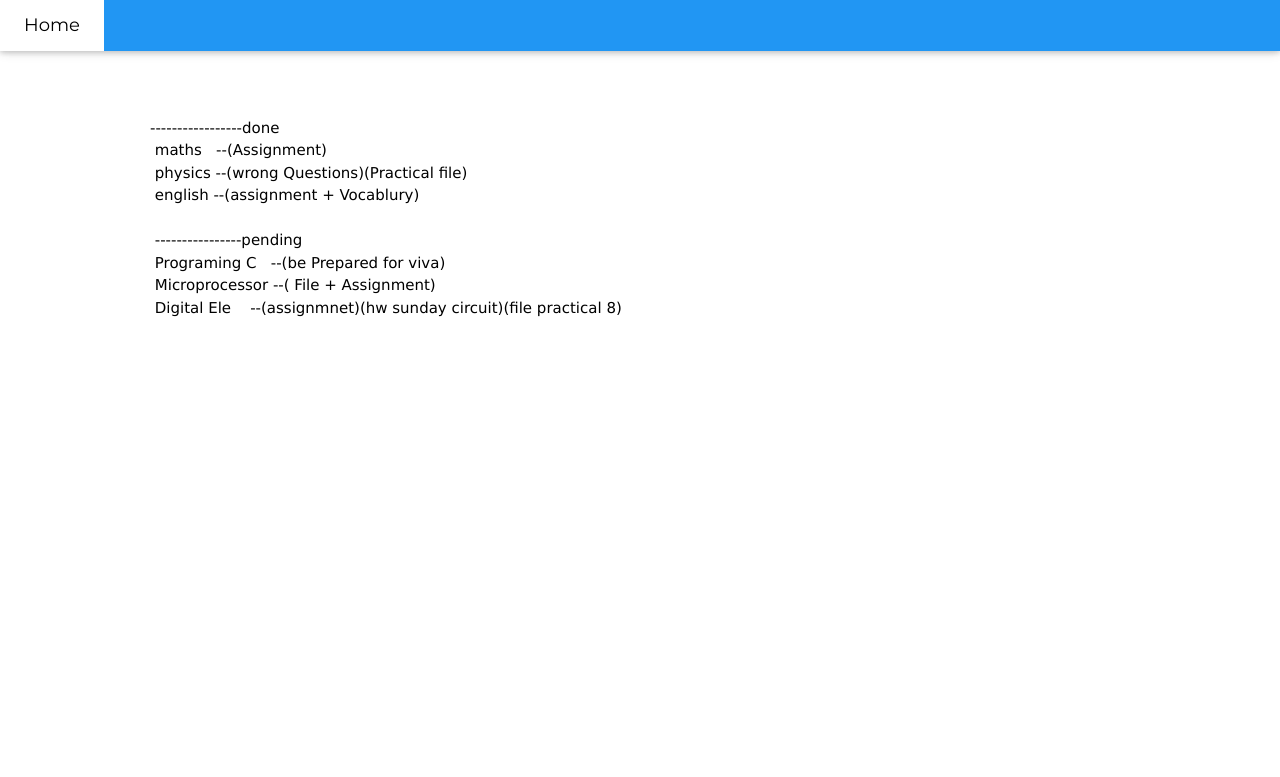
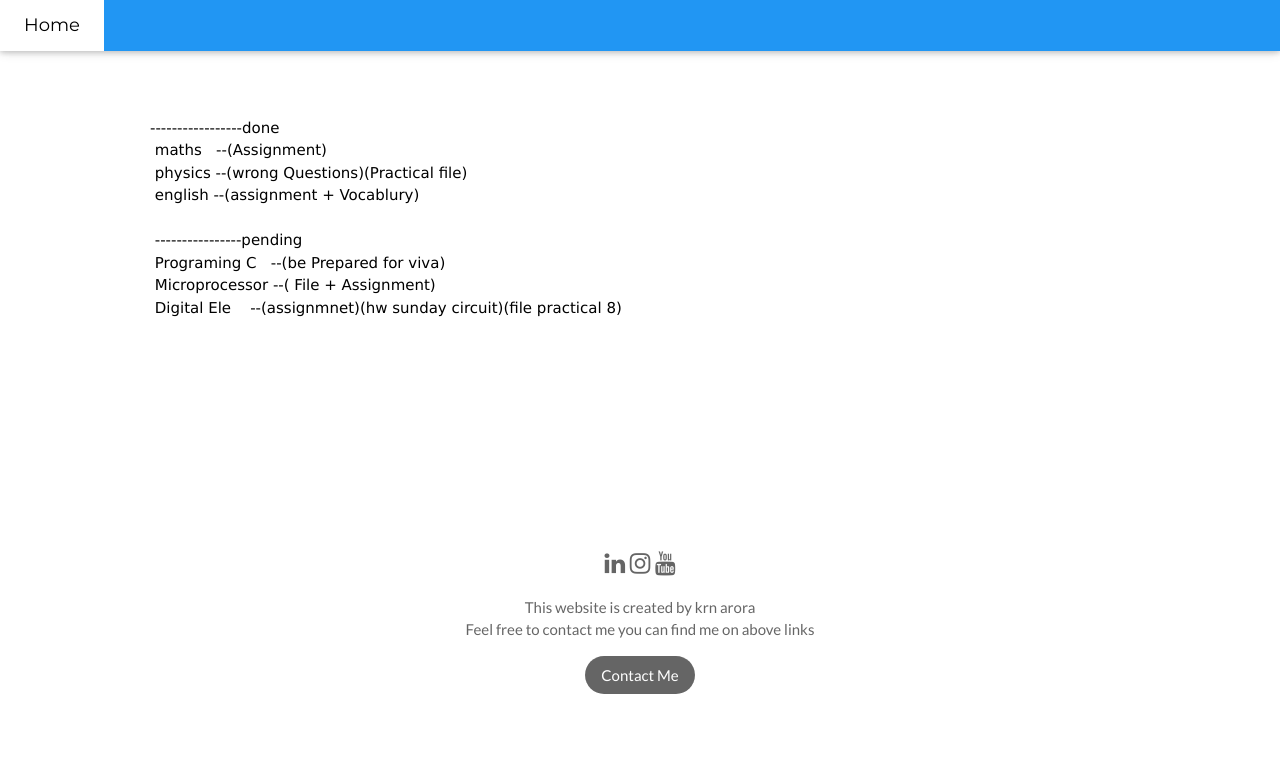
Before and after one commit to devloper-krn/DseuNotes, a plain HTML site: page SubjectPages/homework.html in a window 1280 px wide. Drawn offline with nearby package versions, Linux system fonts and the light colour scheme.

Commit message:
Update homework.html

```diff
--- a/SubjectPages/homework.html
+++ b/SubjectPages/homework.html
@@ -57,6 +57,36 @@
 </div>
 
 
+    <!-- Footer. This section contains an ad for W3Schools Spaces. You can leave it to support us. -->
+<footer class="w3-container w3-padding-64 w3-center w3-opacity">
+  <div class="w3-xlarge w3-padding-2">
+    <i class="fa fa-linkedin w3-hover-opacity"></i>
+    <i class="fa fa-instagram w3-hover-opacity"></i>
+    <i class="fa fa-youtube w3-hover-opacity"></i>
+    <!-- <i class="fa fa-snapchat w3-hover-opacity"></i> -->
+    <!-- <i class="fa fa-pinterest-p w3-hover-opacity"></i> -->
+    <!-- <i class="fa fa-twitter w3-hover-opacity"></i> -->
+ </div>
+ <p>This website is created by krn arora <br> Feel free to contact me you can find me on above links</p>
+ <a class="w3-button w3-round-xxlarge w3-black w3-margin-bottom"
+    href="https://www.w3schools.com/spaces"
+    target="_blank"
+  >
+    Contact Me
+ </a>
+ <!-- Footer end. -->
+ </footer>
 
+<script>
+// Used to toggle the menu on small screens when clicking on the menu button
+function myFunction() {
+  var x = document.getElementById("navDemo");
+  if (x.className.indexOf("w3-show") == -1) {
+    x.className += " w3-show";
+  } else {
+    x.className = x.className.replace(" w3-show", "");
+  }
+}
+</script>
 </body>
 </html>
```
